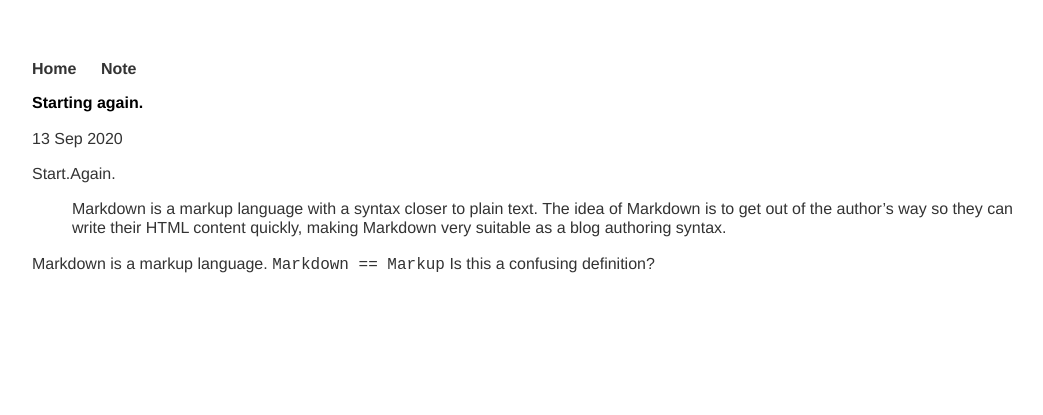
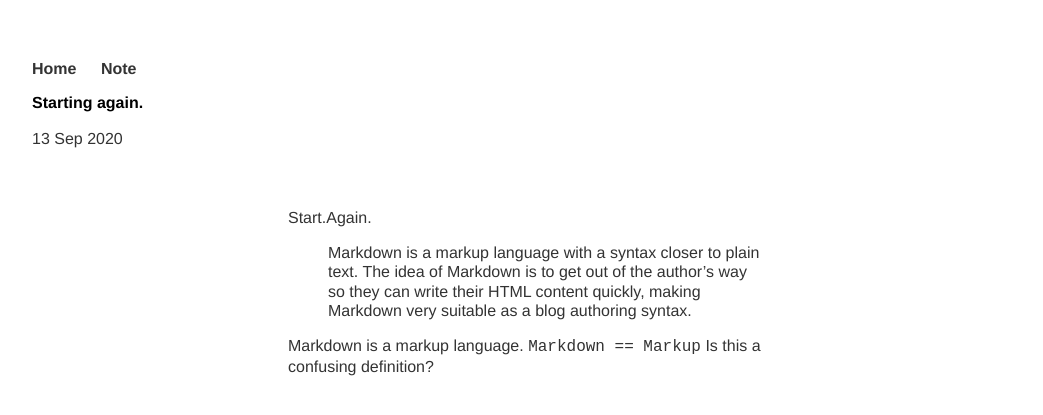
Before and after one commit to yuebwang/yuebwang.github.io, a Jekyll site: the page built from _posts/2020-09-13-hello-world.md, in a window 1280 px wide. Shown: the top 415 px of the page, without its empty margins (96-1139 px from the left). Built offline with Jekyll 4.4.1, drawn with Linux system fonts in a browser that asks for light colours; nearby versions of some CDN libraries; some web fonts are replaced; library files that are not in the unit come from our copies.

Commit message:
post center

```diff
--- a/css/main.css
+++ b/css/main.css
@@ -45,8 +45,14 @@ ul.posts li {
   list-style: none;
 }
 
-.post,
 .meta {
   font-size: 1em;
   font-family: "Helvetica", "Arial", "Sans-Serif";
 }
+
+.post {
+  font-size: 1em;
+  font-family: "Helvetica", "Arial", "Sans-Serif";
+  margin: 60px auto;
+  width: 50%;
+}
```
